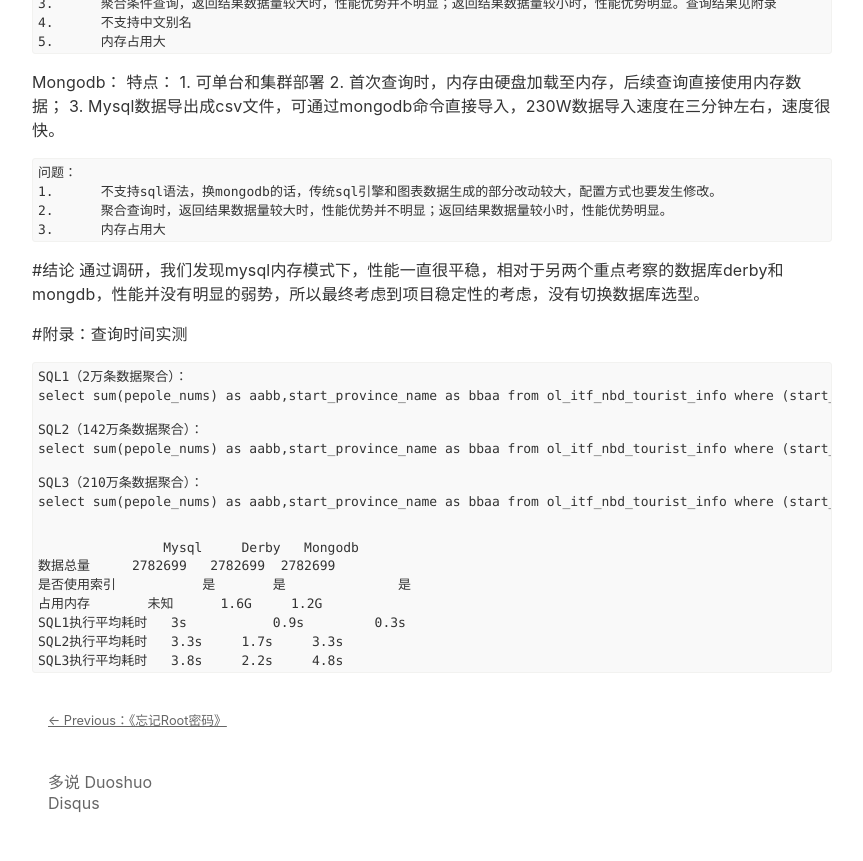
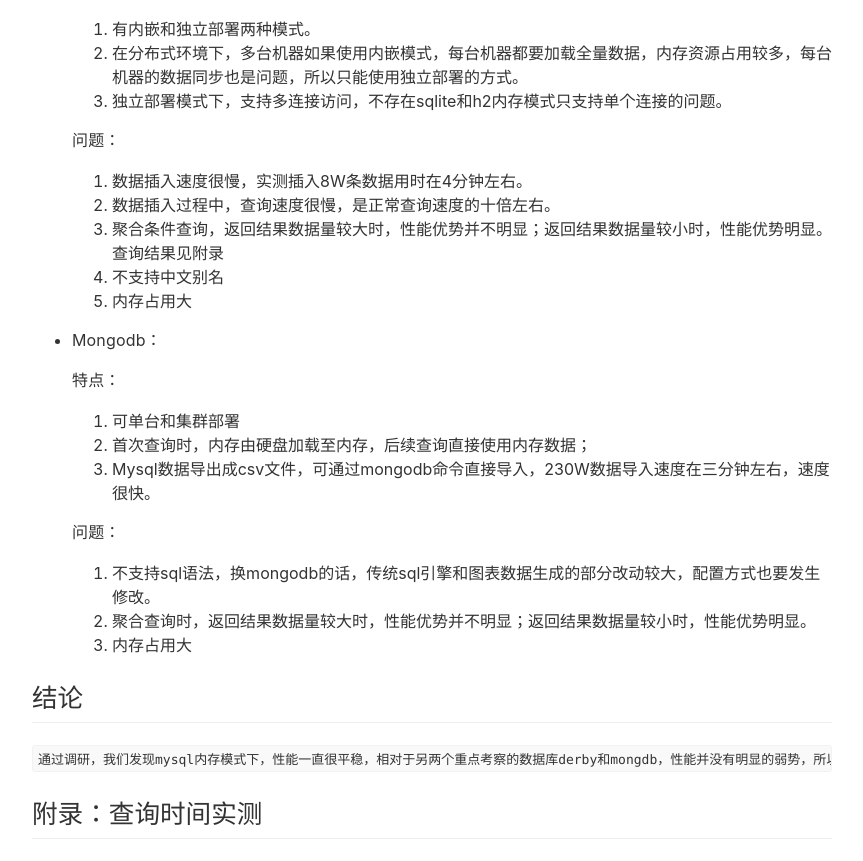
Before and after one commit to ThomasYoung1989/blog, a Jekyll site: the page built from _posts/2017-07-12-mem-database.markdown, in a window 1280 px wide and 1400 px high, scrolled down 765 px. Shown: the top 861 px of the window, without its empty margins (208-1071 px from the left). Built offline with Jekyll 4.4.1, drawn with Linux system fonts in a browser that asks for light colours; comment, search, counter and statistics services are not loaded; some of the changed text lies outside the part shown; grey boxes are pictures that could not be loaded.

Commit message:
内存数据库

```diff
--- a/_posts/2017-07-12-mem-database.markdown
+++ b/_posts/2017-07-12-mem-database.markdown
@@ -1,6 +1,6 @@
 ---
 layout: post
-title: "内存数据库性能"
+title: "内存数据库性能测试分析"
 date: 2017-07-12 11:18
 comments: true
 categories: database
@@ -10,22 +10,24 @@
 
 首先是选型，java除了mysql能想到的支持内存模式的数据库大概有以下几种：
 
--sqlite
--H2
--Derby
--Mongodb
--redis
+- sqlite
+- H2
+- Derby
+- Mongodb
+- redis
 
 由于本次测试的sql业务逻辑较为复杂，redis不支持复杂查询场景，所以本次测试将不做考虑。
 
 我们可以看到，上面好多数据库比如sqlite，H2都是很轻量的数据库，估计很多人在项目中都没有用过。楼主跟大家一样，在测试之初也没有报很大的希望，只是抱着试试看的态度，顺便扩充下知识面。
 
-经过调研，我总结了这几个数据库内存模式下的优缺点，附录中有具体的查询sql和查询用时：
+经过测试调研，我总结了这几个数据库内存模式下的优缺点，附录中有具体的查询sql和查询用时：
 
- H2,sqlite：
+ - H2,sqlite：
+
     1.	内存模式只支持单个连接，重新建立连接将查询不到上个连接的内存数据，所以内存模式基本不可用
 
- Derby：
+ - Derby：
+
     特点：
     1.	有内嵌和独立部署两种模式。
     2.	在分布式环境下，多台机器如果使用内嵌模式，每台机器都要加载全量数据，内存资源占用较多，每台机器的数据同步也是问题，所以只能使用独立部署的方式。
@@ -38,7 +40,8 @@
     4.	不支持中文别名
     5.	内存占用大
 
-Mongodb：
+- Mongodb：
+
     特点：
     1.	可单台和集群部署
     2.	首次查询时，内存由硬盘加载至内存，后续查询直接使用内存数据；
@@ -49,25 +52,28 @@
     2.	聚合查询时，返回结果数据量较大时，性能优势并不明显；返回结果数据量较小时，性能优势明显。
     3.	内存占用大
 
-#结论
+## 结论
     通过调研，我们发现mysql内存模式下，性能一直很平稳，相对于另两个重点考察的数据库derby和mongdb，性能并没有明显的弱势，所以最终考虑到项目稳定性的考虑，没有切换数据库选型。
 
-#附录：查询时间实测
+## 附录：查询时间实测
 
-    SQL1（2万条数据聚合）：
-    select sum(pepole_nums) as aabb,start_province_name as bbaa from ol_itf_nbd_tourist_info where (start_date>='2017-04-16' and start_date<='2017-05-16') and (target_province_name in('西藏','河北','新疆','台湾','四川','陕西','山西','上海','山东','青海','澳门','宁夏','内蒙古','吉林','江西','安徽','江苏','北京','湖南','重庆','福建','湖北','甘肃','香港','河南','广东','浙江','广西','云南','黑龙江','贵州','海南','辽宁'))  group by start_province_name order by sum(pepole_nums) desc
+SQL1（2万条数据聚合）：
 
-    SQL2（142万条数据聚合）：
-    select sum(pepole_nums) as aabb,start_province_name as bbaa from ol_itf_nbd_tourist_info where (start_date>='2016-04-16' and start_date<='2017-05-16') and (target_province_name in('西藏','河北','新疆','台湾','四川','陕西','山西','上海','山东','青海','澳门','宁夏','内蒙古','吉林','江西','安徽','江苏','北京','湖南','重庆','福建','湖北','甘肃','香港','河南','广东','浙江','广西','云南','黑龙江','贵州','海南','辽宁'))  group by start_province_name order by sum(pepole_nums) desc
+select sum(pepole_nums) as aabb,start_province_name as bbaa from ol_itf_nbd_tourist_info where (start_date>='2017-04-16' and start_date<='2017-05-16') and (target_province_name in('西藏','河北','新疆','台湾','四川','陕西','山西','上海','山东','青海','澳门','宁夏','内蒙古','吉林','江西','安徽','江苏','北京','湖南','重庆','福建','湖北','甘肃','香港','河南','广东','浙江','广西','云南','黑龙江','贵州','海南','辽宁'))  group by start_province_name order by sum(pepole_nums) desc
 
-    SQL3（210万条数据聚合）：
-    select sum(pepole_nums) as aabb,start_province_name as bbaa from ol_itf_nbd_tourist_info where (start_date>='2010-04-16' and start_date<='2017-05-16') and (target_province_name in('西藏','河北','新疆','台湾','四川','陕西','山西','上海','山东','青海','澳门','宁夏','内蒙古','吉林','江西','安徽','江苏','北京','湖南','重庆','福建','湖北','甘肃','香港','河南','广东','浙江','广西','云南','黑龙江','贵州','海南','辽宁'))  group by start_province_name order by sum(pepole_nums) desc
+SQL2（142万条数据聚合）：
+
+select sum(pepole_nums) as aabb,start_province_name as bbaa from ol_itf_nbd_tourist_info where (start_date>='2016-04-16' and start_date<='2017-05-16') and (target_province_name in('西藏','河北','新疆','台湾','四川','陕西','山西','上海','山东','青海','澳门','宁夏','内蒙古','吉林','江西','安徽','江苏','北京','湖南','重庆','福建','湖北','甘肃','香港','河南','广东','浙江','广西','云南','黑龙江','贵州','海南','辽宁'))  group by start_province_name order by sum(pepole_nums) desc
+
+SQL3（210万条数据聚合）：
+
+select sum(pepole_nums) as aabb,start_province_name as bbaa from ol_itf_nbd_tourist_info where (start_date>='2010-04-16' and start_date<='2017-05-16') and (target_province_name in('西藏','河北','新疆','台湾','四川','陕西','山西','上海','山东','青海','澳门','宁夏','内蒙古','吉林','江西','安徽','江苏','北京','湖南','重庆','福建','湖北','甘肃','香港','河南','广东','浙江','广西','云南','黑龙江','贵州','海南','辽宁'))  group by start_province_name order by sum(pepole_nums) desc
 
 
-                    Mysql     Derby	  Mongodb
-    数据总量	    2782699   2782699  2782699
-    是否使用索引	     是	      是	      是
-    占用内存	      未知      1.6G     1.2G
-    SQL1执行平均耗时	 3s	      0.9s	   0.3s
-    SQL2执行平均耗时	 3.3s     1.7s	   3.3s
-    SQL3执行平均耗时	 3.8s     2.2s	   4.8s
+                Mysql     Derby	  Mongodb
+数据总量	    2782699   2782699  2782699
+是否使用索引      是         是	      是
+占用内存	      未知      1.6G     1.2G
+SQL1执行平均耗时	 3s	      0.9s	   0.3s
+SQL2执行平均耗时	 3.3s     1.7s	   3.3s
+SQL3执行平均耗时	 3.8s     2.2s	   4.8s
```
